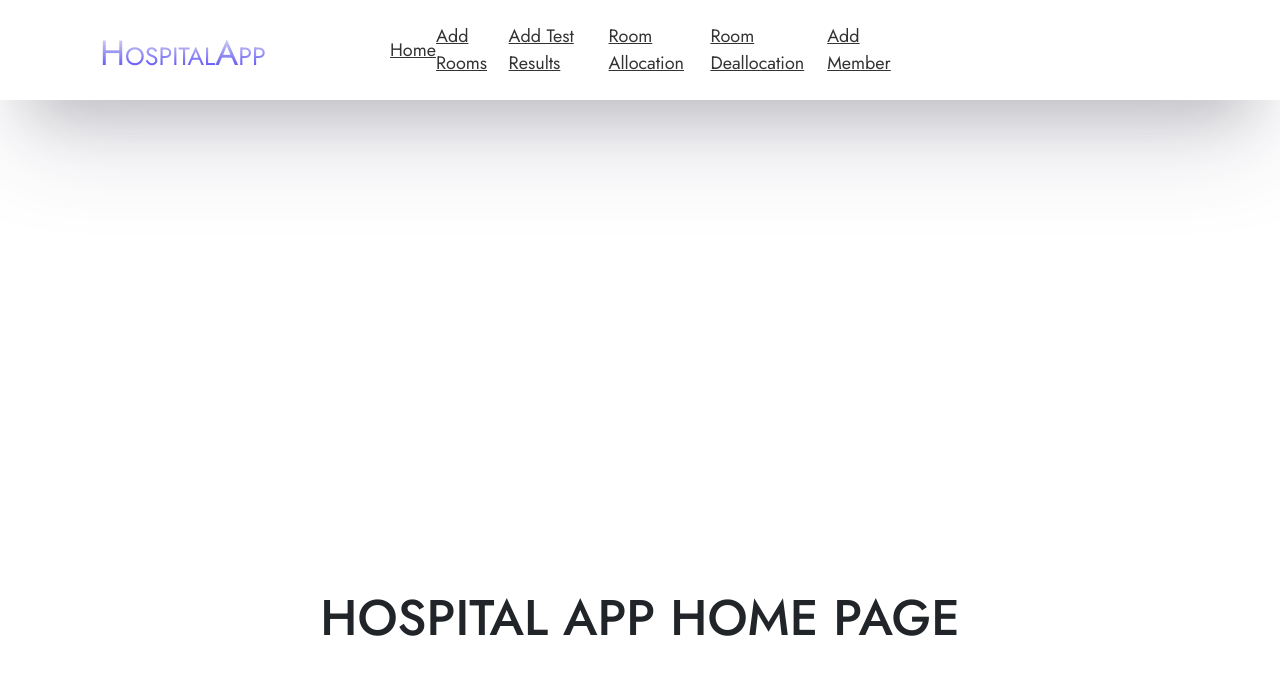
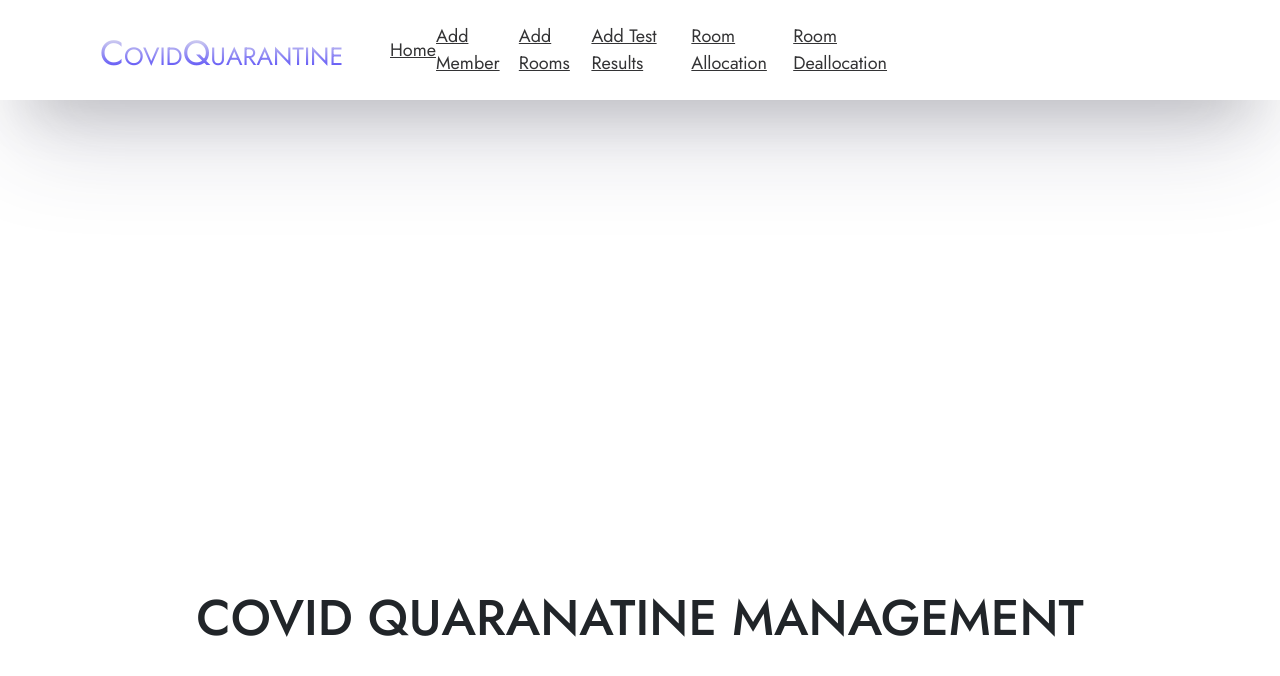
Before and after one commit to biswa2015/covid_quarantine_management_FE, a React (Create React App) app: page / in a window 1280 px wide. Shown: the top 676 px of the page. Built offline with nearby package versions, Linux system fonts and the light colour scheme.

Commit message:
jenkins pieline

```diff
--- a/src/App.js
+++ b/src/App.js
@@ -35,7 +35,7 @@ const Home = () => {
     <>
       <Navbar />
       <section className="hero-section">
-        <h1>Hospital App Home Page</h1>
+        <h1>COVID QUARANATINE MANAGEMENT </h1>
       </section>
     </>
   );
--- a/src/components/Navbar.js
+++ b/src/components/Navbar.js
@@ -3,7 +3,6 @@ import "./navbar.css";
 
 
 import { NavLink } from "react-router-dom";
-
 
 
 let isLoggedIn = false;
@@ -36,8 +35,8 @@ const Navbar = () => {
           {/* 1st logo part  */}
           <div className="logo">
             <h2>
-              <span>H</span>ospital
-              <span>A</span>pp
+              <span>C</span>ovid
+              <span>Q</span>UARANTINE
             </h2>
           </div>
 
@@ -75,6 +74,9 @@ const Navbar = () => {
                 <NavLink to="/request-consents">Request Consents</NavLink>
               </li> */}
               <li>
+                <NavLink to="/add-members">Add Member</NavLink>
+              </li>
+              <li>
                 <NavLink to="/add-rooms">Add Rooms</NavLink>
               </li>
               <li>
@@ -86,9 +88,7 @@ const Navbar = () => {
               <li>
                 <NavLink to="/deallocate-rooms">Room Deallocation</NavLink>
               </li>
-              <li>
-                <NavLink to="/add-members">Add Member</NavLink>
-              </li>
+
             </ul>
           </div>
 
--- a/src/components/addMember.js
+++ b/src/components/addMember.js
@@ -47,7 +47,7 @@ class AddMemberPage extends Component {
 
 
 
-      axios.post('http://cqcmp-app8:8095/add-member', this.state)
+      axios.post('http://localhost:8102/add-member', this.state)
       //axios.post('http://localhost:8095/add-member', this.state)
       .then(response =>
         {
--- a/src/components/addRooms.js
+++ b/src/components/addRooms.js
@@ -4,7 +4,8 @@ import Form from "react-bootstrap/Form";
 import Button from "react-bootstrap/Button";
 import axios from 'axios';
 import { Redirect } from 'react-router';
-import './addRooms.css';
+import './registration.css';
+
 
 
 
@@ -45,7 +46,7 @@ class AddRoomsPage extends Component {
 
 
 
-      axios.post('http://cqcmp-app8:8095/add-room', this.state)
+      axios.post('http://localhost:8102/add-room', this.state)
       .then(response =>
         {
           if(response.status==200){
```
